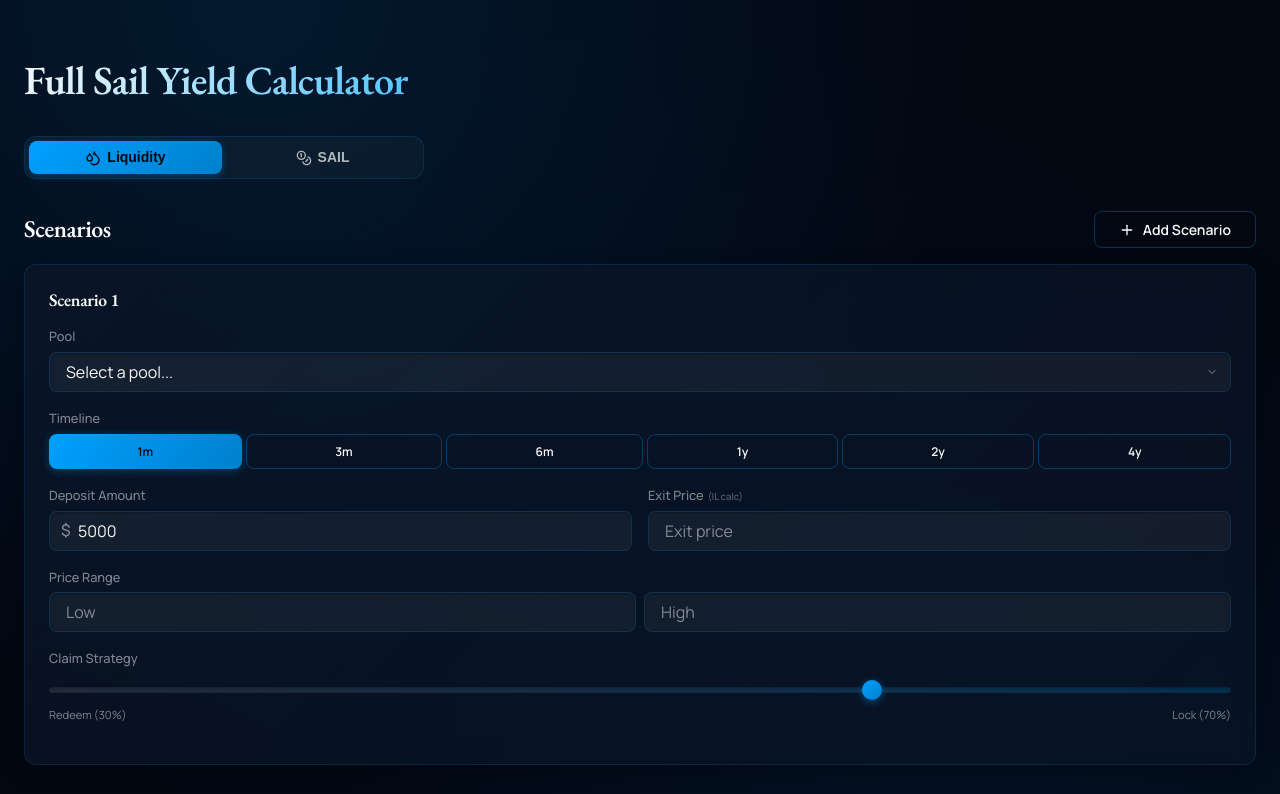
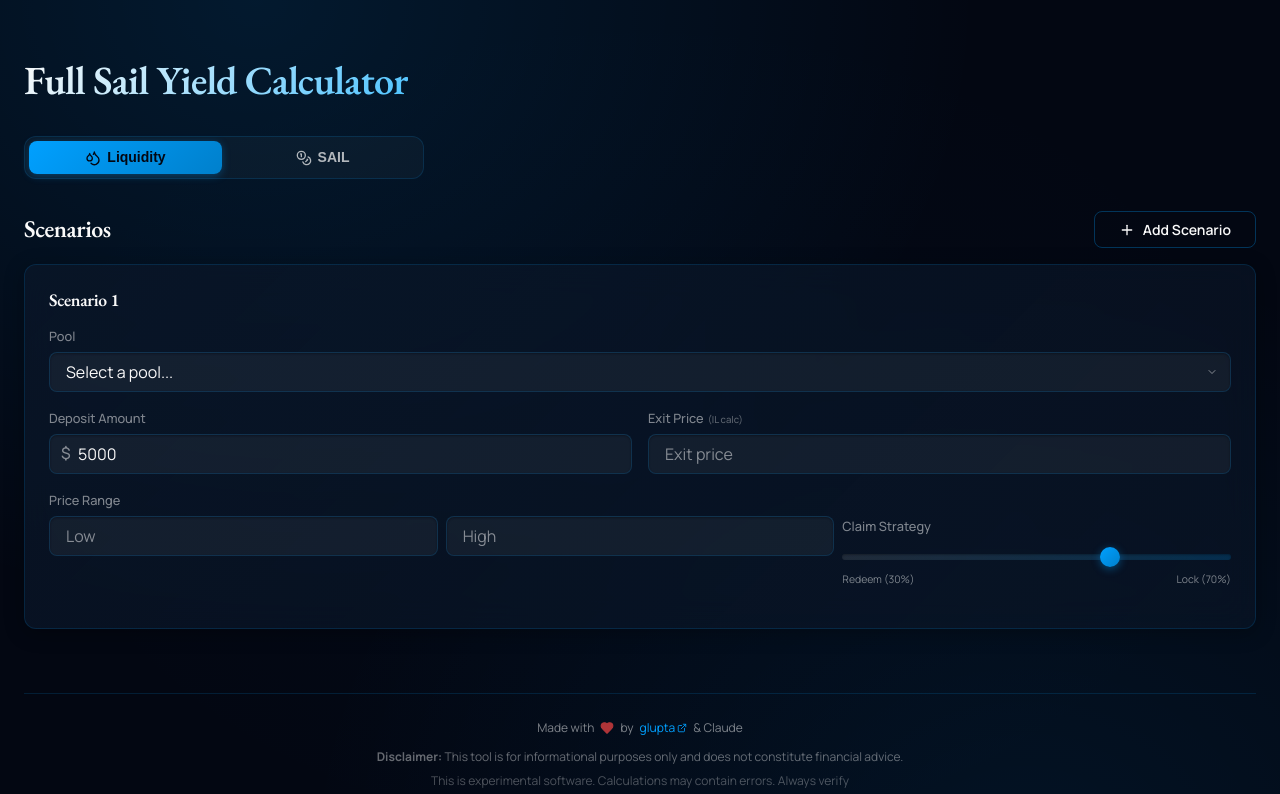
Before and after one commit to glupta/full-sail-yield-calculator, a React (Vite) app: page / in a window 1280 px wide. Shown: the top 794 px of the page. Built offline with nearby package versions, Linux system fonts and the light colour scheme.

Commit message:
UI cleanup: remove timeline section, inline claim strategy with price range, remove arrows from labels

```diff
--- a/src/components/ScenarioPanel.jsx
+++ b/src/components/ScenarioPanel.jsx
@@ -161,36 +161,6 @@ export default function ScenarioPanel({
                 )}
             </div>
 
-            {/* Timeline */}
-            <div className="mb-md">
-                <label className="text-muted" style={{ fontSize: '0.8rem', display: 'block', marginBottom: 'var(--space-xs)', fontWeight: 500 }}>
-                    Timeline
-                </label>
-                <div className="flex gap-xs" style={{ flexWrap: 'wrap' }}>
-                    {[
-                        { label: '1m', days: 30 },
-                        { label: '3m', days: 90 },
-                        { label: '6m', days: 180 },
-                        { label: '1y', days: 365 },
-                        { label: '2y', days: 730 },
-                        { label: '4y', days: 1460 },
-                    ].map(preset => (
-                        <button
-                            key={preset.label}
-                            className={`btn ${scenario.timeline === preset.days ? 'btn-primary' : 'btn-secondary'}`}
-                            onClick={() => onChange({ timeline: preset.days })}
-                            style={{
-                                flex: '1 1 auto',
-                                minWidth: '42px',
-                                padding: '8px 10px',
-                                fontSize: '0.75rem'
-                            }}
-                        >
-                            {preset.label}
-                        </button>
-                    ))}
-                </div>
-            </div>
 
             {/* Deposit Amount & Exit Price - Responsive stack on mobile */}
             <div className="flex gap-md mb-md mobile-stack">
@@ -379,11 +349,9 @@ export default function ScenarioPanel({
                             </div>
                         )}
                     </div>
-                </div>
-            </div>
 
-            {/* Claim Strategy */}
-            <div className="mb-md">
+                    {/* Claim Strategy - inline with price range */}
+                    <div style={{ flex: 1, minWidth: '180px' }}>
                         <label className="text-muted" style={{ fontSize: '0.8rem', display: 'block', marginBottom: 'var(--space-xs)', fontWeight: 500 }}>
                             Claim Strategy
                         </label>
@@ -394,47 +362,12 @@ export default function ScenarioPanel({
                             value={scenario.osailStrategy}
                             onChange={(e) => onChange({ osailStrategy: Number(e.target.value) })}
                         />
-                <div className="flex justify-between text-muted" style={{ fontSize: '0.7rem', marginTop: '4px' }}>
+                        <div className="flex justify-between text-muted" style={{ fontSize: '0.65rem', marginTop: '2px' }}>
                             <span>Redeem ({100 - scenario.osailStrategy}%)</span>
                             <span>Lock ({scenario.osailStrategy}%)</span>
                         </div>
-
-                {/* Lock incentive display */}
-                {results && (
-                    <div
-                        className="mt-sm"
-                        style={{
-                            padding: 'var(--space-xs) var(--space-sm)',
-                            background: scenario.osailStrategy > 50
-                                ? 'rgba(34, 197, 94, 0.08)'
-                                : 'rgba(255, 255, 255, 0.02)',
-                            borderRadius: 'var(--radius-md)',
-                            border: scenario.osailStrategy > 50
-                                ? '1px solid rgba(34, 197, 94, 0.2)'
-                                : '1px solid var(--border-subtle)',
-                            fontSize: '0.7rem',
-                            textAlign: 'center',
-                            transition: 'all var(--duration-normal) var(--ease-out)'
-                        }}
-                    >
-                        {(() => {
-                            const currentValue = results.osailValue;
-                            const maxLockValue = results.projectedOsail * 0.5;
-                            const potentialGain = maxLockValue - currentValue;
-
-                            if (scenario.osailStrategy >= 100) {
-                                return <span className="text-success">✓ Maximum SAIL earnings at 100% lock</span>;
-                            } else if (potentialGain > 0) {
-                                return (
-                                    <span>
-                                        Lock more to earn <span className="text-success" style={{ fontWeight: 600 }}>+${potentialGain.toFixed(0)}</span> more SAIL
-                                    </span>
-                                );
-                            }
-                            return null;
-                        })()}
                     </div>
-                )}
+                </div>
             </div>
 
             {/* Results */}
@@ -533,14 +466,14 @@ export default function ScenarioPanel({
                             }}
                         >
                             <div className="flex justify-between text-muted" style={{ padding: '4px 0', fontSize: '0.7rem' }}>
-                                <span>→ Redeemed (liquid)</span>
+                                <span>Redeemed (liquid)</span>
                                 <div className="flex text-success" style={{ gap: 'var(--space-md)' }}>
                                     <span style={{ width: '70px', textAlign: 'right' }}>{formatUsd(results.redeemValue)}</span>
                                     <span style={{ width: '50px', textAlign: 'right' }}>{results.redeemAPR?.toFixed(1) || '0.0'}%</span>
                                 </div>
                             </div>
                             <div className="flex justify-between text-muted" style={{ padding: '4px 0', fontSize: '0.7rem' }}>
-                                <span>→ Locked (veSAIL)</span>
+                                <span>Locked (veSAIL)</span>
                                 <div className="flex text-success" style={{ gap: 'var(--space-md)' }}>
                                     <span style={{ width: '70px', textAlign: 'right' }}>{formatUsd(results.lockValue)}</span>
                                     <span style={{ width: '50px', textAlign: 'right' }}>{results.lockAPR?.toFixed(1) || '0.0'}%</span>
```
Lines whose indentation alone changed are shown as unchanged.
